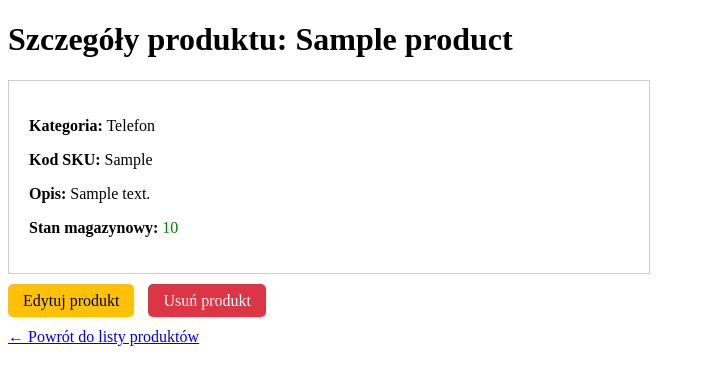
After one commit to goldixp/system_magazynowy, a Django app: page /product/1/ in a window 1280 px wide. The commit adds this page. Shown: the top 385 px of the page, without its empty margins (0-705 px from the left). Run offline with Django 5.2, Linux system fonts and the light colour scheme; tables that the repository leaves empty hold one stand-in row (values such as "Sample post").

Commit message:
feat: dodanie widoku szczegółowego dla pojedynczego produktu

```diff
--- a/config/urls.py
+++ b/config/urls.py
@@ -12,5 +12,5 @@ urlpatterns = [
     path('products/add/', add_product, name='add_product_form'),
     path('product/edit/<int:pk>/', views.edit_product, name='edit_product'),
     path('product/delete/<int:pk>/', views.delete_product, name='delete_product'),
-
+    path('product/<int:pk>/', views.product_detail, name='product_detail'),
 ]
--- /dev/null
+++ b/inventory/templates/inventory/product_detail.html
@@ -0,0 +1,32 @@
+<!DOCTYPE html>
+<html lang="pl">
+<head>
+    <meta charset="UTF-8">
+    <title>Szczegóły produktu: {{ product.name }}</title>
+</head>
+<body>
+    <h1>Szczegóły produktu: {{ product.name }}</h1>
+
+    <div style="border: 1px solid #ccc; padding: 20px; max-width: 600px;">
+        <p><strong>Kategoria:</strong> {{ product.category }}</p>
+        <p><strong>Kod SKU:</strong> {{ product.sku }}</p>
+        <p><strong>Opis:</strong> {{ product.description|default:"Brak opisu" }}</p>
+
+        <p><strong>Stan magazynowy:</strong>
+            {% if product.current_stock >= 5 %}
+                <span style="color: green;"> {{ product.current_stock }} </span>
+            {% else %}
+                <span style="color: red; font-weight: bold;"> {{ product.current_stock }} </span>
+            {% endif %}
+        </p>
+    </div>
+
+    <br>
+    <a href="{% url 'edit_product' product.id %}" style="background-color: #ffc107; padding: 8px 15px; color: black; text-decoration: none; border-radius: 5px;">Edytuj produkt</a>
+    <a href="{% url 'delete_product' product.id %}" style="background-color: #dc3545; padding: 8px 15px; color: white; text-decoration: none; border-radius: 5px; margin-left: 10px;">Usuń produkt</a>
+
+    <br><br>
+    <a href="{% url 'product_list' %}">← Powrót do listy produktów</a>
+
+</body>
+</html>
--- a/inventory/templates/inventory/stock_movement_list.html
+++ b/inventory/templates/inventory/stock_movement_list.html
@@ -24,7 +24,7 @@
             <tr>
                 <td>{{ movement.product.name }}</td>
                 <td>
-                    {% if movement_type == 'IN' or movement.movement_type == 'PRZYJECIE' %}
+                    {% if movement.movement_type == 'IN'%}
                         <span style="color: green; font-weight: bold;">DOSTAWA</span>
                     {% else %}
                         <span style="color: red; font-weight: bold;">WYDANIE</span>
--- a/inventory/views.py
+++ b/inventory/views.py
@@ -51,6 +51,12 @@ def add_product(request):
 
     return render(request, 'inventory/product_add_form.html', {'form': form})
 
+def product_detail(request,pk):
+
+    product = get_object_or_404(Product, pk=pk)
+
+    return render(request, 'inventory/product_detail.html', {'product':product})
+
 
 def edit_product(request, pk):
     product = get_object_or_404(Product, pk=pk)
@@ -64,6 +70,7 @@ def edit_product(request, pk):
         form = ProductForm(instance=product)
 
     return render(request, 'inventory/product_add_form.html', {'form': form})
+
 def delete_product(request, pk):
     product = get_object_or_404(Product, pk=pk)
 
```
Also changed, not shown: inventory/templates/inventory/product_list.html (+15 -6 lines).
